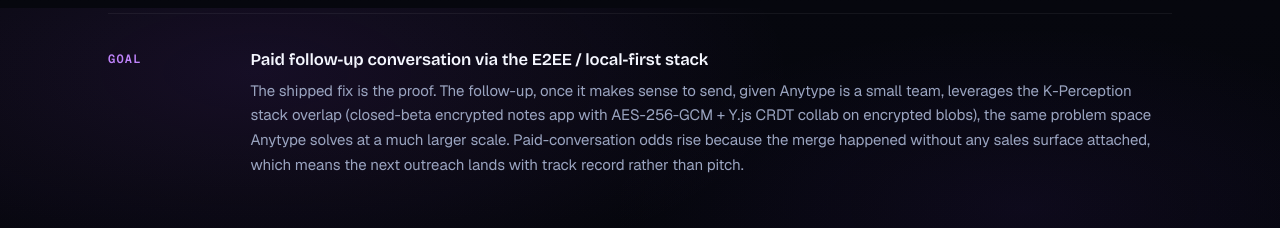
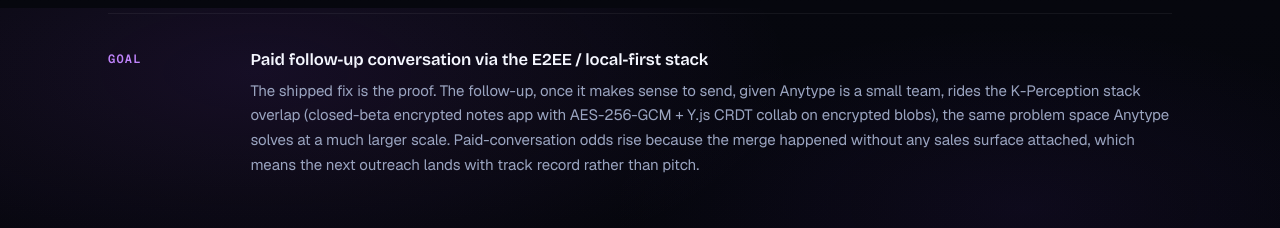
Before and after one commit to 999purple999/portfolio, a website: page outreach/anytype.html in a window 1280 px wide. Shown: the part 3992-4220 px from the top of the page. Drawn offline with nearby package versions, Linux system fonts and the light colour scheme.

Commit message:
outreach/anytype: replace 'leverages' (AI-tell) with 'rides' (real-human verb) per Phase 4d sweep

```diff
--- a/outreach/anytype.html
+++ b/outreach/anytype.html
@@ -260,7 +260,7 @@ dateFormatOptions () {
       <div class="timeline-row"><div class="timeline-step">Done</div><div class="timeline-body"><h4>Surgical patch + clean toolchain</h4><p>Five lines of code change in <code>menu.ts</code> (one helper-comment block + one line move), 28 lines of new test coverage. TS clean (3 pre-existing errors in `dispatcher.ts` / `relation.ts` due to ungenerated proto files, unrelated). Biome lint clean on both patched files. Vitest run on the new tests: 2 passed.</p></div></div>
       <div class="timeline-row"><div class="timeline-step">Done</div><div class="timeline-body"><h4>PR open with reporter cross-link</h4><p>PR body explains the root cause with an inline diff, lists the test commands, and includes the AI-assistance disclosure. Issue #2208 cross-commented so the reporter sees the fix without navigating to the PR list.</p></div></div>
       <div class="timeline-row"><div class="timeline-step">Done</div><div class="timeline-body"><h4>MERGED, 4-hour turnaround, zero review friction</h4><p>2026-05-27 21:43 CEST: <strong>@ra3orblade</strong> (Andrew Simachev, the area owner identified in Phase 4b) approved → merged into <code>develop</code> → closed #2208 as completed, all in 4 consecutive minutes. No review comments requested. Clean accept. Maintainer signal validated retroactively, the +35/-1 footprint, the deterministic test pair, and the alignment with the enum-comment convention (Jul 30, 2020 sample) all combined into a one-look merge.</p></div></div>
-      <div class="timeline-row"><div class="timeline-step">Goal</div><div class="timeline-body"><h4>Paid follow-up conversation via the E2EE / local-first stack</h4><p>The shipped fix is the proof. The follow-up, once it makes sense to send, given Anytype is a small team, leverages the K-Perception stack overlap (closed-beta encrypted notes app with AES-256-GCM + Y.js CRDT collab on encrypted blobs), the same problem space Anytype solves at a much larger scale. Paid-conversation odds rise because the merge happened without any sales surface attached, which means the next outreach lands with track record rather than pitch.</p></div></div>
+      <div class="timeline-row"><div class="timeline-step">Goal</div><div class="timeline-body"><h4>Paid follow-up conversation via the E2EE / local-first stack</h4><p>The shipped fix is the proof. The follow-up, once it makes sense to send, given Anytype is a small team, rides the K-Perception stack overlap (closed-beta encrypted notes app with AES-256-GCM + Y.js CRDT collab on encrypted blobs), the same problem space Anytype solves at a much larger scale. Paid-conversation odds rise because the merge happened without any sales surface attached, which means the next outreach lands with track record rather than pitch.</p></div></div>
     </div>
   </div>
 </section>
```
